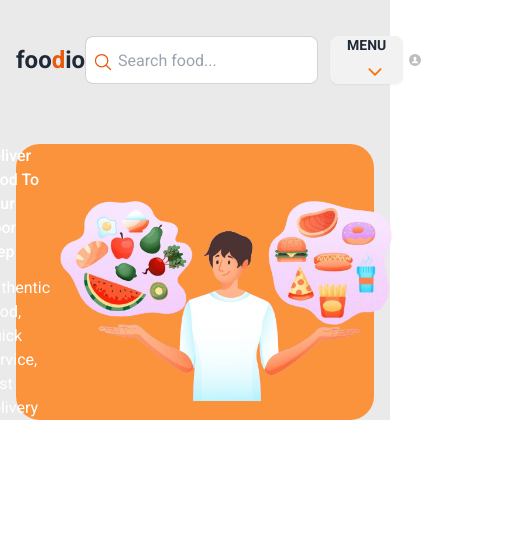
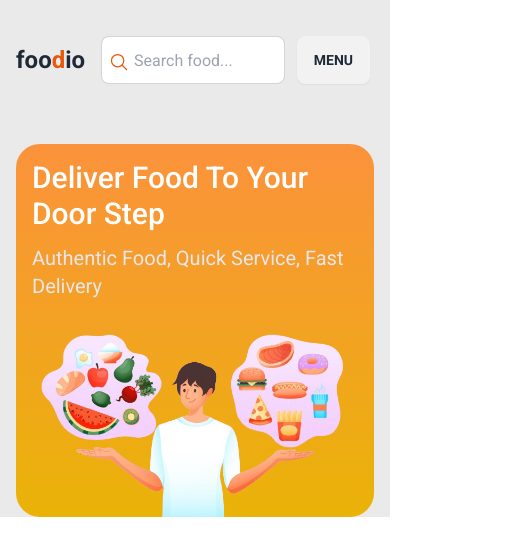
Before and after one commit to justJubair/foodio, a React (Vite) app: page / in a window 390 px wide. Shown: the top 556 px of the page, 529 px wide, since content can reach past the window. Built offline with nearby package versions, Linux system fonts and the light colour scheme.

Commit message:
Update: navbar and banner is responsive

```diff
--- a/src/components/Banner/Banner.jsx
+++ b/src/components/Banner/Banner.jsx
@@ -3,14 +3,14 @@ import banner from "../../assets/Image1.png"
 const Banner = () => {
     return(
         // main container
-        <div className="flex items-center justify-center  bg-orange-400 rounded-3xl my-6">
+        <div className="flex flex-col items-center justify-center  bg-gradient-to-b from-orange-400 to-yellow-500 rounded-3xl my-6 pt-4 px-4 lg:px-0 md:flex-row">
              {/* text content */}
-             <div className="lg:w-1/3 text-white space-y-3">
-                <h1 className="lg:text-5xl font-medium lg:leading-tight">Deliver Food To Your Door Step</h1>
-                <h3 className="lg:text-2xl font-extralight">Authentic Food, Quick Service, Fast Delivery</h3>
+             <div className="w-full lg:w-1/3 text-white space-y-3 md:text-start">
+                <h1 className="text-3xl md:text-4xl lg:text-5xl font-medium lg:leading-tight">Deliver Food To Your Door Step</h1>
+                <h3 className="text-xl lg:text-2xl font-extralight text-gray-200">Authentic Food, Quick Service, Fast Delivery</h3>
              </div>
              {/* img */}
-             <img className="lg:w-[500px]" src={banner} alt="" />
+             <img className="w-full md:w-96 lg:w-[500px]" src={banner} alt="" />
         </div>
     )}
 export default Banner;
--- a/src/components/Navbar/Navbar.jsx
+++ b/src/components/Navbar/Navbar.jsx
@@ -8,7 +8,7 @@ const Navbar = () => {
   return (
     <>
       {/* main container */}
-      <div className="flex items-center justify-between py-8 ">
+      <div className="flex items-center justify-between py-8 gap-4 md:gap-0">
         {/* logo */}
 
         <h2 className="text-2xl font-bold cursor-pointer">
@@ -25,15 +25,15 @@ const Navbar = () => {
             <input
               type="text"
               placeholder="Search food..."
-              className="input input-bordered lg:w-[500px] pl-8"
+              className="input input-bordered w-full lg:w-[500px] pl-8"
             />
           </div>
 
           {/* dropdown menu */}
-          <div className="dropdown">
+          <div className="dropdown dropdown-end">
             <div tabIndex={0} role="button" className="btn m-1 uppercase">
               Menu
-              <IoIosArrowDown size={20} className="text-orange-500 ml-4" />
+              <IoIosArrowDown size={20} className="hidden text-orange-500 ml-4 md:block" />
             </div>
             <ul
               tabIndex={0}
@@ -62,7 +62,7 @@ const Navbar = () => {
         </div>
 
         {/* avatar */}
-        <img className="w-14" src={avatar2} alt="logo" />
+        <img className="hidden w-14 md:block" src={avatar2} alt="logo" />
       </div>
     </>
   );
```
